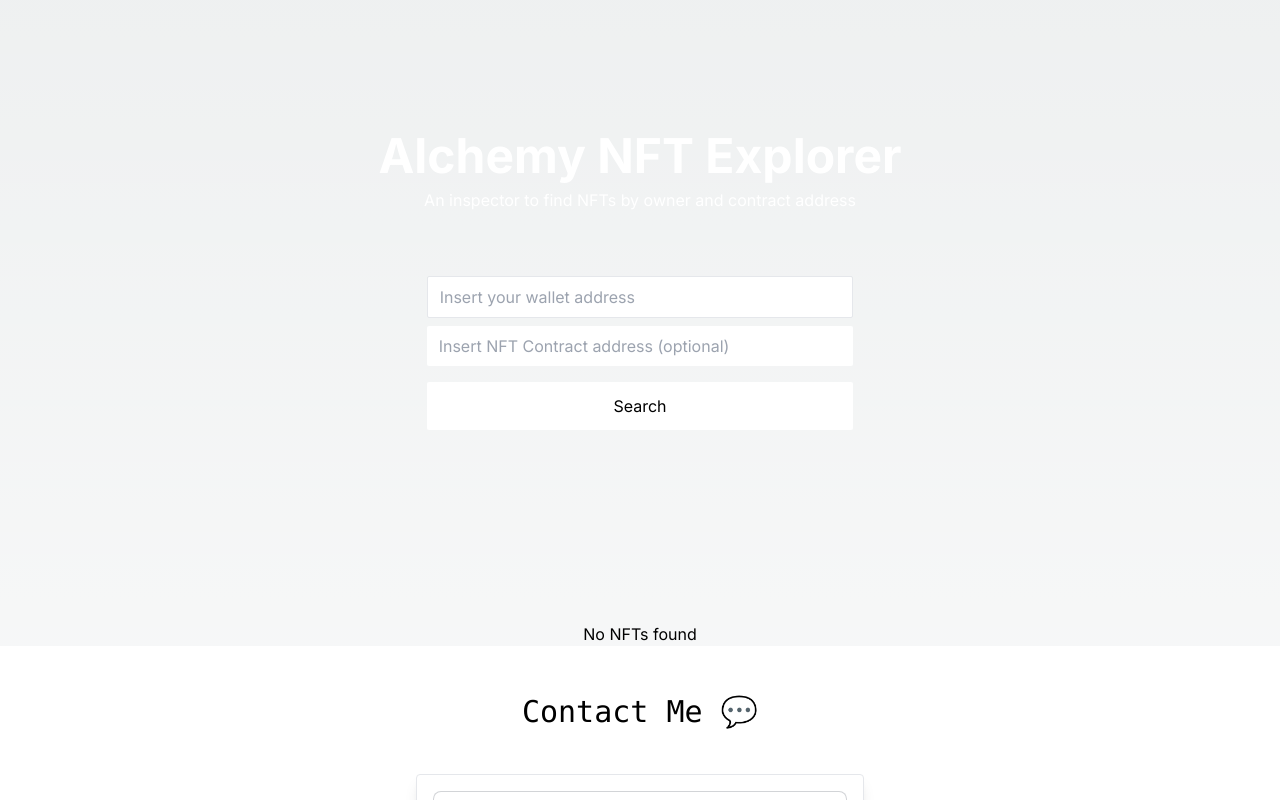
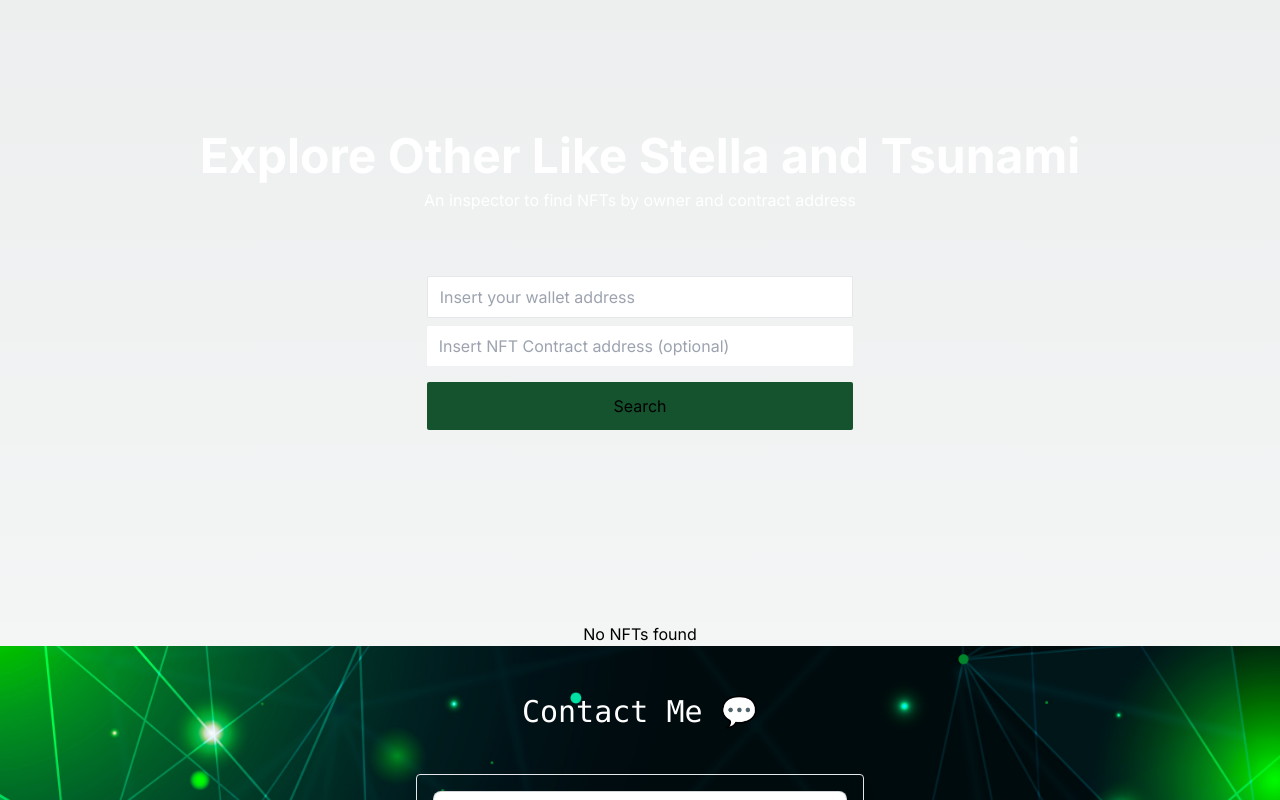
Before and after one commit to Bovdaboat/k1-pug-nft-page, a Next.js app: page / in a window 1280 px wide. Shown: the part 2000-2800 px from the top of the page. Built offline with nearby package versions, Linux system fonts and the light colour scheme.

Commit message:
added the link so i scroll to differnt pages

```diff
--- a/src/app/Collection/page.js
+++ b/src/app/Collection/page.js
@@ -3,7 +3,8 @@
 
 const Collection = () => {
     return(
-        <div id="Collection" className="bg-base-200 pt-10" >
+        <div >
+        <div id="Collection" className="bg-base-200 pt-10">
             <div className="flex justify-center text-primary font-mono text-3xl">
                 Collection
             </div>
@@ -81,6 +82,7 @@
                 </div>
             </div>
         </div>
+</div>
 
     )
 }
--- a/src/app/Contact/page.js
+++ b/src/app/Contact/page.js
@@ -18,9 +18,13 @@
             e.preventDefault();
         }
     }
+
+
+
     return (
-        <div id="Contact" className="bg-base-100 text-primary text-3xl font-mono p-6">
-            <div className="flex justify-center p-6">
+        <div id="Contact" className="bg-cover bg-center bg-no-repeat h-screen text-primary text-3xl font-mono p-6"
+             style={{ backgroundImage: "url('Photos/wallpaper.jpg')" }}>
+            <div className="flex justify-center p-6 text-white">
                 Contact Me 💬
             </div>
             <form
--- a/src/app/Explore/page.js
+++ b/src/app/Explore/page.js
@@ -12,22 +12,22 @@
 
     return (
         <div id="Explore">
-            <header className=' py-24  mb-12 w-full   alchemy'>
+            <header className=' py-24  mb-12 w-full'>
                 <div className='flex-grow flex justify-end mr-12 mb-12'>
                 </div>
                 <div className='flex flex-col items-center mb-12'>
                     <div className='mb-16 text-white text-center'>
                         <h1 className='text-5xl  font-bold font-body mb-2'>
-                            Alchemy NFT Explorer
+                            Explore Other Like Stella and Tsunami
                         </h1>
                         <p>An inspector to find NFTs by owner and contract address </p>
                     </div>
                     <div className='flex flex-col items-center justify-center mb-4 w-2/6 gap-y-2 '>
-                        <input className="border rounded-sm focus:outline-none py-2 px-3 w-full" value={owner} onChange={(e) => setOwner(e.target.value)} placeholder='Insert your wallet address'></input>
-                        <input className="focus:outline-none rounded-sm py-2 px-3 w-full" value={contractAddress} onChange={(e) => setContractAddress(e.target.value)} placeholder='Insert NFT Contract address (optional)'></input>
+                        <input className="border rounded-sm focus:outline-none py-2 px-3 w-full text-primary" value={owner} onChange={(e) => setOwner(e.target.value)} placeholder='Insert your wallet address'></input>
+                        <input className="focus:outline-none rounded-sm py-2 px-3 w-full text-primary" value={contractAddress} onChange={(e) => setContractAddress(e.target.value)} placeholder='Insert NFT Contract address (optional)'></input>
                     </div>
                     <div className='w-2/6 flex justify-center'>
-                        <button className='py-3 bg-white rounded-sm w-full hover:bg-slate-100' onClick={() => {fetchNFTs(owner, contractAddress, setNFTs    )}}>Search</button>
+                        <button className='py-3 bg-green-900 rounded-sm w-full hover:bg-green-700' onClick={() => {fetchNFTs(owner, contractAddress, setNFTs    )}}>Search</button>
                     </div>
                 </div>
             </header>
```
Also changed, not shown: public/Photos/wallpaper.jpg (renamed from public/Photos/other.jpg).
